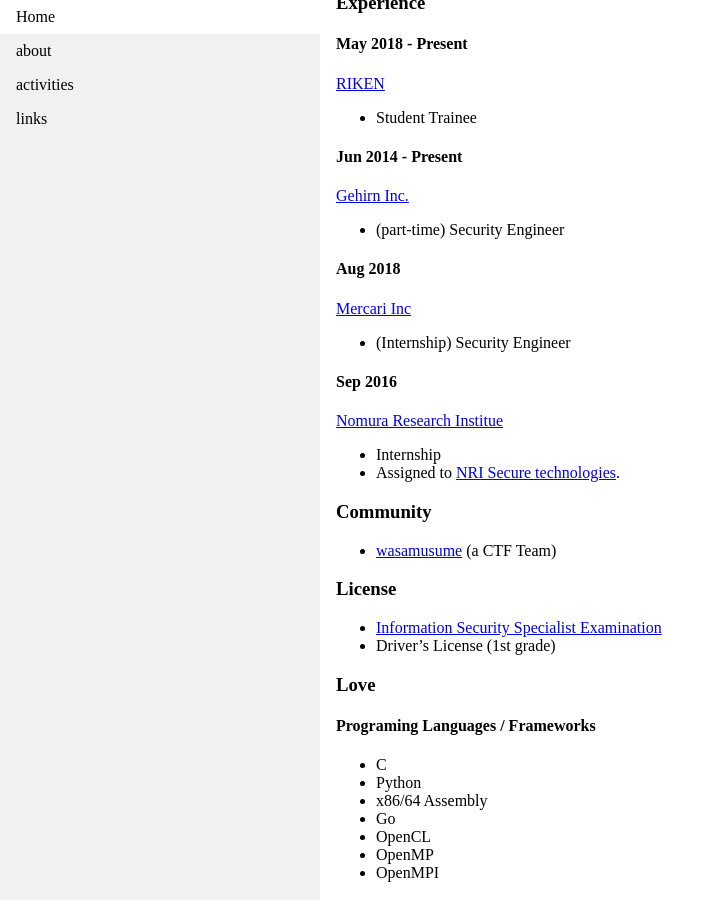
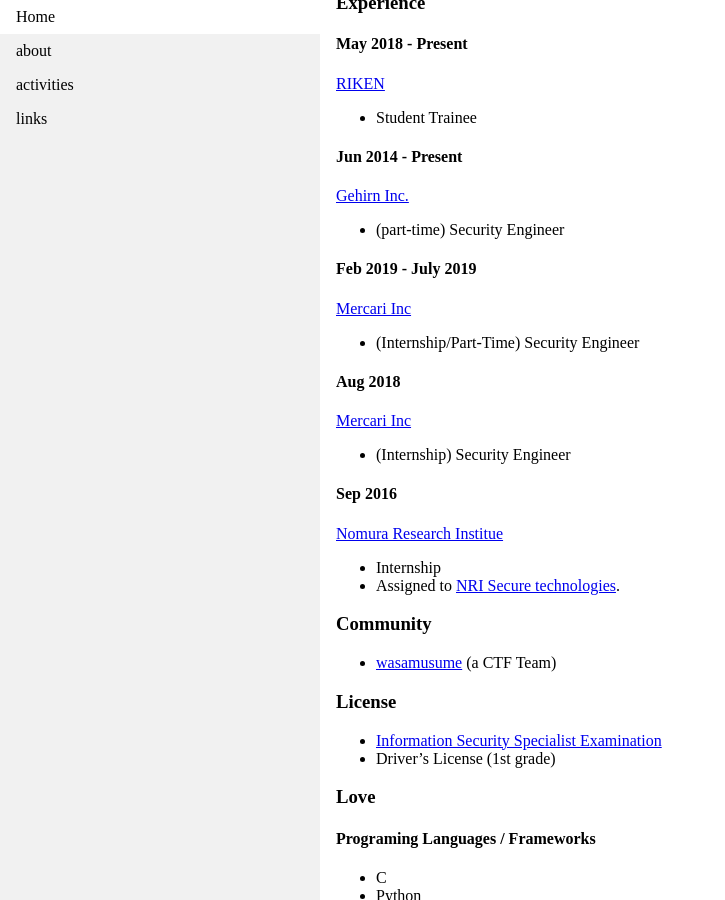
Before and after one commit to ytn86/ytn86.github.io, a Jekyll site: the page built from about.md, in a window 1280 px wide and 900 px high, scrolled down 582 px. Shown: the whole window, without its empty margins (0-725 px from the left). Built offline with Jekyll 4.4.1, drawn with Linux system fonts in a browser that asks for light colours.

Commit message:
renew work information

```diff
--- a/about.md
+++ b/about.md
@@ -34,6 +34,10 @@ title: about
 #### Jun 2014 - Present
 [Gehirn Inc.](https://www.gehirn.co.jp)
 * (part-time) Security Engineer
+
+#### Feb 2019 - July 2019
+[Mercari Inc](https://about.mercari.com/)
+* (Internship/Part-Time) Security Engineer
 
 #### Aug 2018
 [Mercari Inc](https://about.mercari.com/)
```
